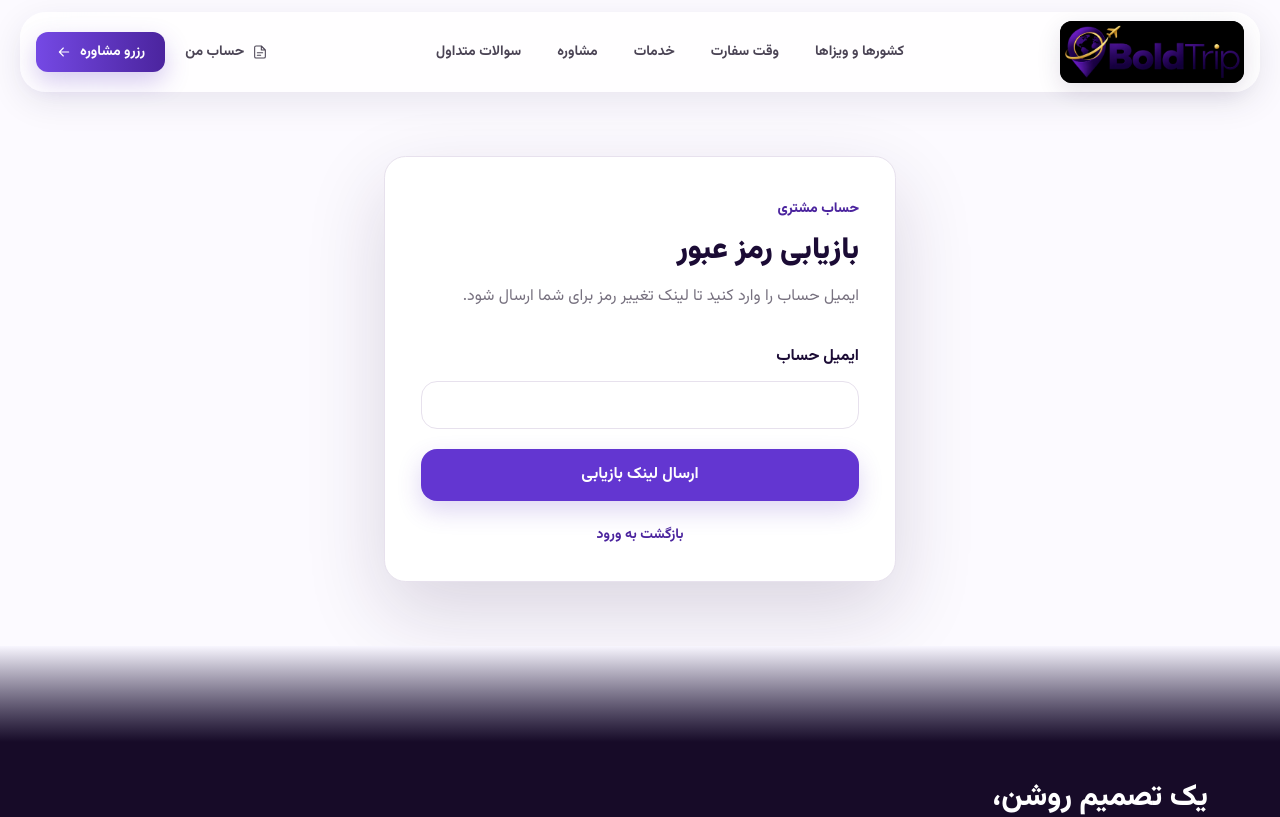
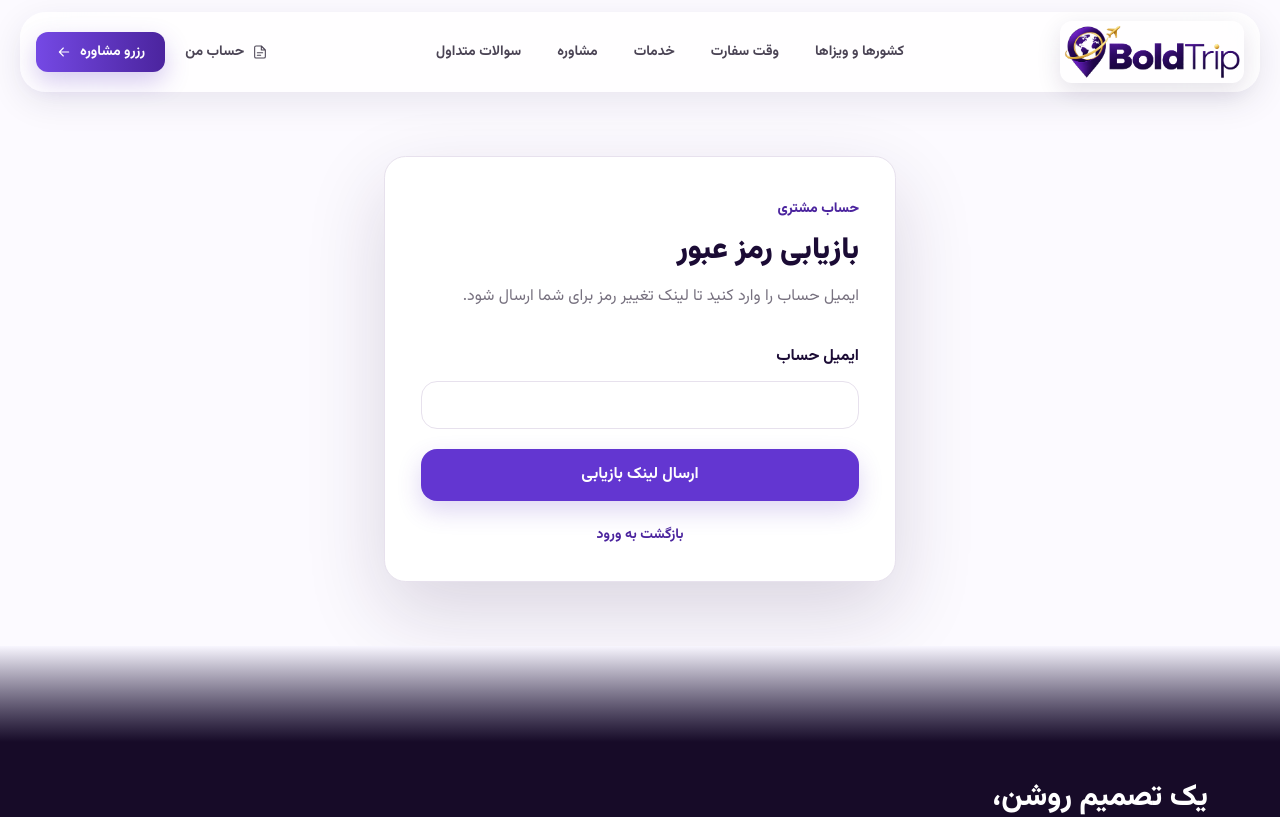
Before and after one commit to Alibadvi/boldtrip-platform, a Next.js app: page /forgot-password in a window 1280 px wide. Shown: the top 817 px of the page. Built offline with nearby package versions, Linux system fonts and the light colour scheme.

Commit message:
logo fixed

```diff
--- a/src/app/(frontend)/_components/brand-mark.tsx
+++ b/src/app/(frontend)/_components/brand-mark.tsx
@@ -16,13 +16,13 @@ export function BrandMark({
     <Link
       href="/"
       onClick={onNavigate}
-      aria-label="بولدتریپ؛ صفحه اصلی"
-      className={`group inline-flex shrink-0 items-center overflow-hidden rounded-xl bg-black focus-visible:outline-none focus-visible:ring-2 focus-visible:ring-accent-300 focus-visible:ring-offset-2 ${
+      aria-label=" صفحه اصلی"
+      className={`group inline-flex shrink-0 items-center overflow-hidden rounded-xl focus-visible:outline-none focus-visible:ring-2 focus-visible:ring-accent-300 focus-visible:ring-offset-2 ${
         inverse ? 'shadow-[0_12px_30px_rgb(0_0_0/28%)]' : 'shadow-[0_8px_24px_rgb(36_19_63/12%)]'
       }`}
     >
       <Image
-        src={compact ? '/assets/boldtrip-mark.png' : '/assets/boldtrip-logo.jpg'}
+        src={compact ? '/assets/boldtrip-mark.png' : '/assets/boldtrip-logo.png'}
         alt="بولدتریپ"
         width={compact ? 72 : 246}
         height={compact ? 72 : 82}
--- a/src/app/(payload)/_components/admin-brand.tsx
+++ b/src/app/(payload)/_components/admin-brand.tsx
@@ -21,7 +21,7 @@ export function AdminLogo() {
         alt="BoldTrip"
         width={246}
         height={82}
-        className="bt:h-auto bt:w-[220px] bt:rounded-xl bt:bg-black bt:object-contain"
+        className="bt:h-auto bt:w-[220px] bt:rounded-xl bt:object-contain"
         priority
       />
       <span className="bt:text-sm bt:text-slate-500">پنل مدیریت خدمات و سفر</span>
```
Also changed, not shown: public/assets/boldtrip-logo.jpg (deleted), public/assets/boldtrip-logo.png (added).
